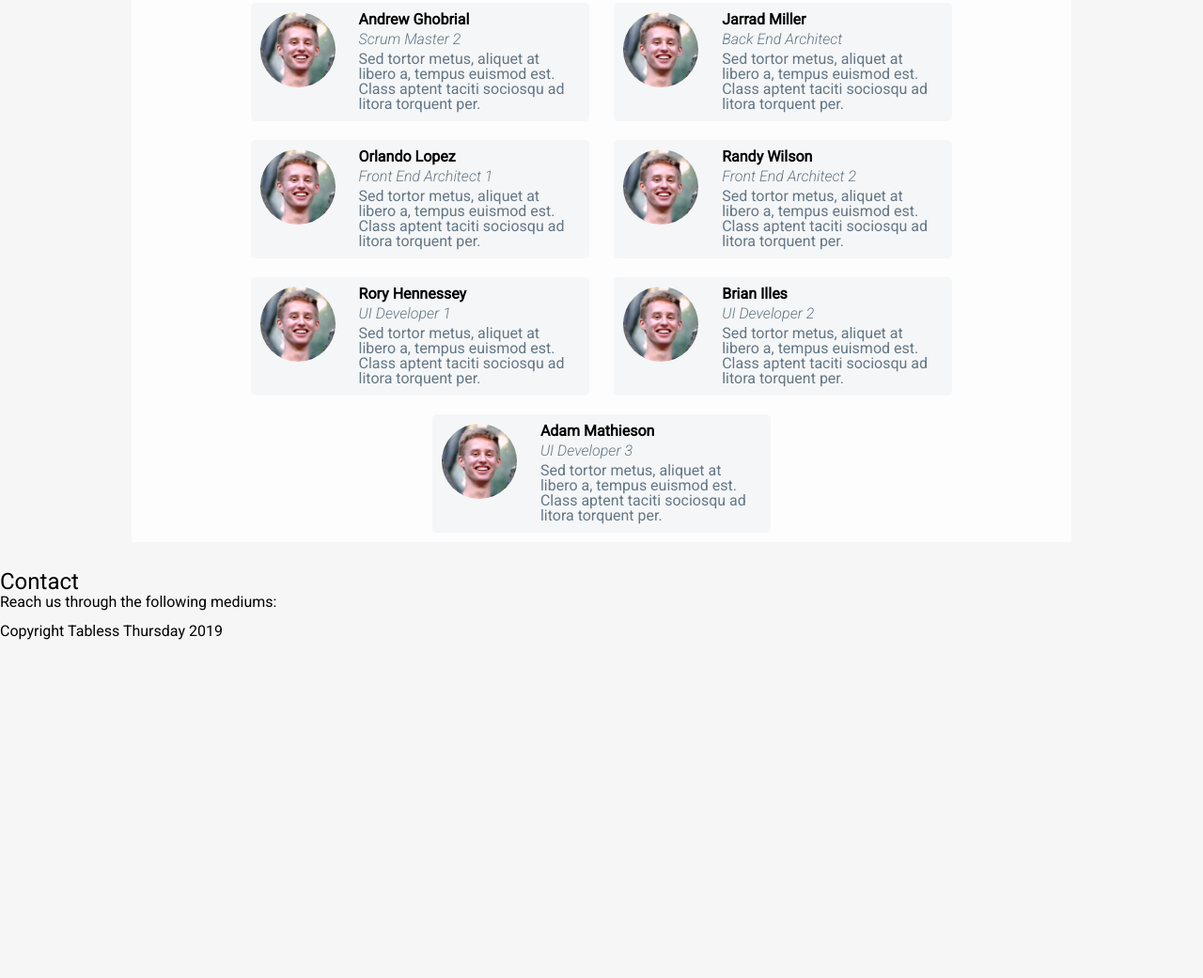
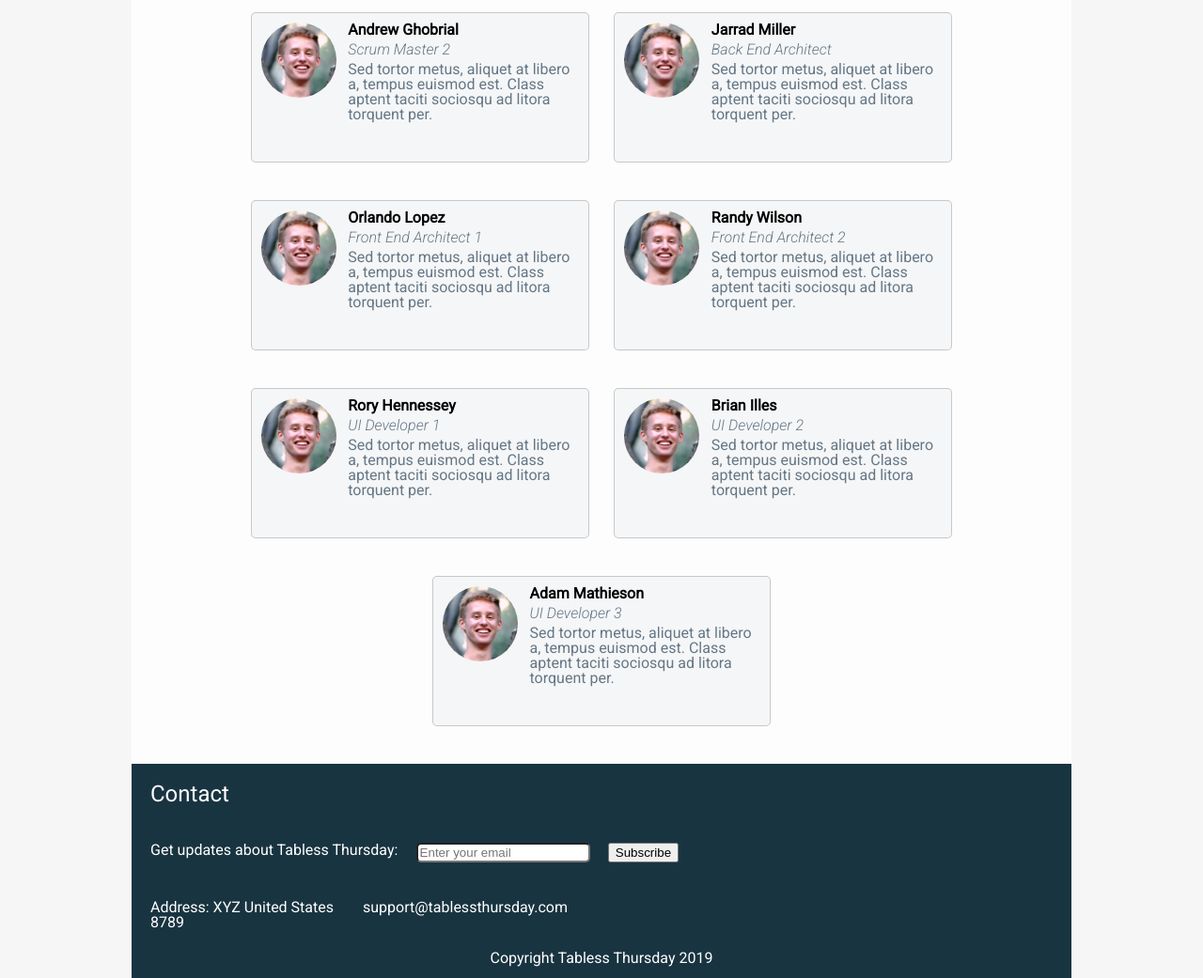
Before and after one commit to tabless-thursday/Tabless-Thursday-Brian, a plain HTML site: page index.html in a window 1280 px wide. Shown: the part 791-1832 px from the top of the page at 94% size. Before the commit the page ends 1483 px from the top, so only its background shows below. Drawn offline with Linux system fonts and the light colour scheme; files whose address does not match are found by name.

Commit message:
finished basic footer

```diff
--- a/LESS/home.less
+++ b/LESS/home.less
@@ -59,7 +59,7 @@
     }
   }
   .our-team {
-    margin: 30px auto;
+    margin-top: 30px;
     h2 {
       margin: 10px auto;
       text-align: center;
@@ -76,14 +76,17 @@
     justify-content: space-evenly;
     align-items: center;
     margin-top: 20px;
+    padding-bottom: 20px;
   }
   .person-card {
     display: flex;
-    margin: 10px 0;
+    height: 160px;
+    margin: 20px 0;
     width: 45%;
     padding: 10px;
     border-radius: 5px;
     background-color: rgba(235, 238, 240, 0.452);
+    border: 1px solid rgba(128, 128, 128, 0.397);
     .name {
       font-weight: bold;
       padding-bottom: 5px;
@@ -97,7 +100,7 @@
       color: rgb(101, 119, 134);
     }
     .left-side {
-      width: 100%;
+      width: 85%;
       margin: 0 auto;
       img {
         border-radius: 50%;
@@ -107,3 +110,44 @@
     }
   }
 }
+
+footer {
+  max-width: 1000px;
+  margin: 0 auto;
+  background-color: #193441;
+  color: white;
+  form {
+    display: flex;
+    margin-bottom: 20px;
+    text-align: center;
+    input {
+      border-radius: 5px;
+      margin-right: 2%;
+    }
+  }
+  .subscribe {
+    padding: 20px;
+  }
+  h2 {
+    padding: 20px;
+  }
+  p {
+    text-align: center;
+  }
+  h3 {
+    margin-right: 2%;
+  }
+  a {
+    text-decoration: none;
+    color: white;
+  }
+  .contact {
+    width: 80%;
+    margin: 0 auto;
+  }
+  .footer-items {
+    padding-left: 20px;
+    display: flex;
+    margin-bottom: 20px;
+  }
+}
--- a/index.html
+++ b/index.html
@@ -115,6 +115,7 @@
                   <a href=""></a>
                 </div>
               </div>
+
               <div class="person-card">
                 <div class="left-side">
                   <img src="./assets/imgs/IMG_3274.jpg" alt="" />
@@ -179,18 +180,37 @@
                 </div>
               </div>
             </div>
+          </div>
         </section>
       </div>
     </div>
 
     <footer>
-        <div class="contact" id="contact">
       <h2>Contact</h2>
-            <p>Reach us through the following mediums:</p>
+      <div class="subscribe">
+        <form action="">
+          <h3>Get updates about Tabless Thursday:</h3>
+          <input type="email" placeholder="Enter your email" />
+          <button href="#">Subscribe</button>
+        </form>
+      </div>
+
+      <div class="footer-items">
+        <div class="address">
+          <address>
+            Address: XYZ United States 8789
+          </address>
+        </div>
+
+        <div class="contact">
+          <a href="#">support@tablessthursday.com</a>
+        </div>
+
         <div class="contact-app-links">
           <!-- buttons for our Company email(opens native email app), our Twitter -->
         </div>
       </div>
+
       <p>Copyright Tabless Thursday 2019</p>
     </footer>
   </body>
```
Also changed, not shown: CSS/index.css. Lines whose indentation alone changed are shown as unchanged.
